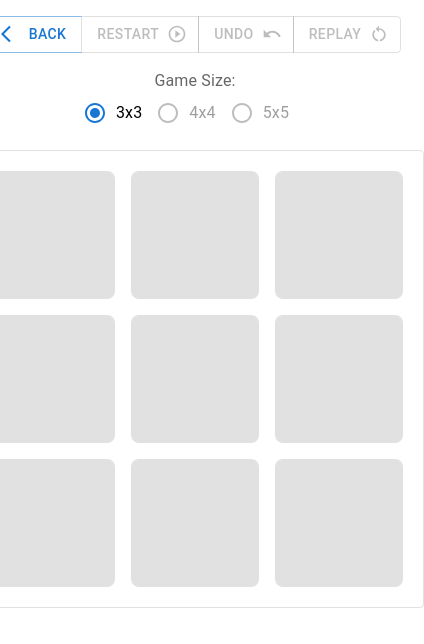
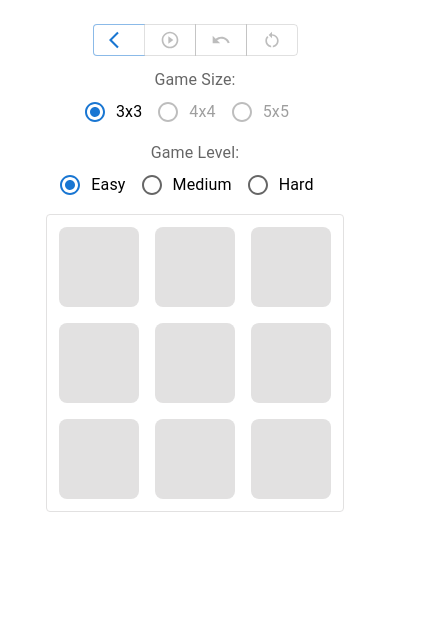
Before and after one commit to eugendred/tic-tac-toe, a React (Vite) app: page /single-player/1 in a window 390 px wide. Shown: the top 644 px of the page, 424 px wide, since content can reach past the window. Built offline with nearby package versions, Linux system fonts and the light colour scheme.

Commit message:
Mobile adaptation + Game complexity (#2)
* update title animation & style

* animated title color

* mobile adaptation

* game complexity

* remove unused mui components

```diff
--- a/src/components/animated-title/styles.scss
+++ b/src/components/animated-title/styles.scss
@@ -55,4 +55,12 @@
     10%, 40% { transform: translateY(-8vh) scaleY(1); }
     90% { transform: translateY(-8vh) scaleY(3); }
   }
+
+  @media (max-width: 640px) {
+    font-size: 4.5rem;
+  }
+
+  @media (max-width: 480px) {
+    font-size: 2.875rem;
+  }
 }
--- a/src/components/layout/index.tsx
+++ b/src/components/layout/index.tsx
@@ -1,3 +1,8 @@
 import { Outlet } from 'react-router-dom';
+import Container from '@mui/material/Container';
 
-export const BaseLayout: React.FC = () => <Outlet />;
+export const BaseLayout: React.FC = () => (
+  <Container maxWidth="lg">
+    <Outlet />
+  </Container>
+);
--- a/src/pages/single-player/index.tsx
+++ b/src/pages/single-player/index.tsx
@@ -16,12 +16,14 @@ import {
 import { ArrowBackIos, RestartAlt, PlayCircleOutline, Undo } from '@mui/icons-material';
 
 import { SinglePlayerContext, ModalContext } from '../../providers';
+import useWindowSize from '../../hooks/useWindowSize';
+import { GameLevelEnum } from '../../utils';
 
 import { GameBoard, GameResultPopup } from './shared';
 
 const StyledGameLayout = styled(Box)({
-  height: '96vh',
-  padding: '1rem',
+  minHeight: '92vh',
+  padding: '1.5rem 1rem',
   display: 'flex',
   flexDirection: 'column',
   justifyContent: 'flex-start',
@@ -29,25 +31,43 @@ const StyledGameLayout = styled(Box)({
   textAlign: 'center',
 });
 
+const StyledButton = styled(Button)({
+  '@media (max-width: 576px)': {
+    '.MuiButton-startIcon': {
+      margin: 0,
+    },
+  },
+})
+
 const SinglePlayer: React.FC = () => {
   const { handleModal } = useContext(ModalContext);
   const {
     boardSize,
     boardState,
     gameState,
+    gameLevel,
     replaying,
     setBoardSize,
+    setGameLevel,
     restartGame,
     replayGame,
     undoMove,
   } = useContext(SinglePlayerContext);
   const navigateTo = useNavigate();
+  const { width } = useWindowSize();
 
   const gameStarted = useMemo(() => boardState.some((el) => el !== ''), [boardState]);
 
   const handleChangeBoardSize = useCallback(
     (e: React.ChangeEvent<HTMLInputElement>) => {
       if (!gameStarted) setBoardSize(Number(e.target.value));
+    },
+    [gameStarted],
+  );
+
+  const handleChangeGameLevel = useCallback(
+    (e: any) => {
+      if (!gameStarted) setGameLevel(e.target.value);
     },
     [gameStarted],
   );
@@ -68,44 +88,43 @@ const SinglePlayer: React.FC = () => {
 
   return (
     <StyledGameLayout>
-      <Box sx={{ mb: 2 }}>
+      <Box sx={{ mb: 1.5 }}>
         <ButtonGroup variant="outlined">
-          <Button
+          <StyledButton
             startIcon={<ArrowBackIos />}
             onClick={handleGoBack}
           >
-            Back
-          </Button>
-          <Button
+            {width > 576 ? 'Back' : ''}
+          </StyledButton>
+          <StyledButton
             disabled={!gameStarted || replaying}
-            endIcon={<PlayCircleOutline />}
+            startIcon={<PlayCircleOutline />}
             onClick={restartGame}
           >
-            Restart
-          </Button>
-          <Button
+            {width > 576 ? 'Restart' : ''}
+          </StyledButton>
+          <StyledButton
             disabled={!gameStarted || replaying}
-            endIcon={<Undo />}
+            startIcon={<Undo />}
             onClick={undoMove}
           >
-            Undo
-          </Button>
-          <Button
+            {width > 576 ? 'Undo' : ''}
+          </StyledButton>
+          <StyledButton
             disabled={!gameState.gameOver || replaying}
-            endIcon={<RestartAlt />}
+            startIcon={<RestartAlt />}
             onClick={replayGame}
           >
-            Replay
-          </Button>
+            {width > 576 ? 'Replay' : ''}
+          </StyledButton>
         </ButtonGroup>
       </Box>
 
-      <Box sx={{ mb: 2 }}>
+      <Box sx={{ mb: 1 }}>
         <FormControl>
           <FormLabel>Game Size:</FormLabel>
           <RadioGroup
             row
-            name="board_size"
             value={boardSize || 3}
             onChange={handleChangeBoardSize}
           >
@@ -120,6 +139,21 @@ const SinglePlayer: React.FC = () => {
         </FormControl>
       </Box>
 
+      <Box sx={{ mb: 1 }}>
+        <FormControl>
+          <FormLabel>Game Level:</FormLabel>
+          <RadioGroup
+            row
+            value={gameLevel || GameLevelEnum.EASY}
+            onChange={handleChangeGameLevel}
+          >
+            <FormControlLabel control={<Radio />} value={GameLevelEnum.EASY} label="Easy" />
+            <FormControlLabel control={<Radio />} value={GameLevelEnum.MEDIUM} label="Medium" />
+            <FormControlLabel control={<Radio />} value={GameLevelEnum.HARD} label="Hard" />
+          </RadioGroup>
+        </FormControl>
+      </Box>
+
       <GameBoard />
     </StyledGameLayout>
   );
--- a/src/pages/single-player/shared/board/index.tsx
+++ b/src/pages/single-player/shared/board/index.tsx
@@ -31,7 +31,7 @@ const StyledBoardContainer = styled(Box)({
 const StyledPlayArea = styled(Box)({
   borderRadius: '0.25rem',
   border: '1px solid #e2e1e1',
-  padding: '0.75rem',
+  padding: '0.25rem',
   display: 'grid',
 
   '.board-cell': {
@@ -60,6 +60,22 @@ const StyledPlayArea = styled(Box)({
       opacity: 1,
     },
   },
+
+  '@media (max-width: 576px)': {
+    '.board-cell': {
+      padding: '1.785rem',
+      height: '6.25rem',
+      width: '6.25rem',
+    },
+  },
+
+  '@media (max-width: 480px)': {
+    '.board-cell': {
+      padding: '1.5rem',
+      height: '5rem',
+      width: '5rem',
+    }
+  }
 });
 
 export const GameBoard: React.FC = memo(() => {
--- a/src/pages/welcome/index.tsx
+++ b/src/pages/welcome/index.tsx
@@ -8,8 +8,8 @@ import useFetch from '../../hooks/useFetch';
 import { AnimatedTitle, GameBoardPreview } from '../../components';
 
 const BaseContainer = styled(Box)({
-  height: '96vh',
-  padding: '1rem',
+  minHeight: '92vh',
+  padding: '1.5rem 1rem',
   display: 'flex',
   flexDirection: 'column',
   justifyContent: 'center',
--- a/src/providers/singlePlayerProvider.tsx
+++ b/src/providers/singlePlayerProvider.tsx
@@ -1,7 +1,7 @@
 import { useState, useCallback, useEffect, useMemo, useRef, createContext, PropsWithChildren } from 'react';
 
 import useFetch from '../hooks/useFetch';
-import { GameHistoryAction, IGameHistoryAction } from '../utils';
+import { GameHistoryAction, IGameHistoryAction, GameLevelEnum } from '../utils';
 
 const DEFAULT_BOARD_SIZE = 3;
 
@@ -14,11 +14,13 @@ export type SinglePlayerContextProps = {
   readonly boardSize: number;
   readonly boardState: string[];
   readonly gameState: GameStateProps;
+  readonly gameLevel: GameLevelEnum;
   readonly gameHistory: IGameHistoryAction[];
   readonly loading: boolean;
   readonly replaying: boolean;
   setBoardSize: (size: number) => void;
   setLoading: (state: boolean) => void,
+  setGameLevel: (level: GameLevelEnum) => void,
   addToHistory: (player: string, position: number) => void,
   initGame: () => void,
   restartGame: () => void,
@@ -35,6 +37,7 @@ const useComposedSinglePlayer = () => {
   const [boardState, setBoardState] = useState(Array.from({ length: boardSize * boardSize }).fill('') as string[]);
   const [gameHistory, setGameHistory] = useState([]);
   const [gameState, setGameState] = useState({ gameOver: false, winner: '' });
+  const [gameLevel, setGameLevel] = useState(GameLevelEnum.EASY);
   const [loading, setLoading] = useState(false);
   const [replaying, setReplaying] = useState(false);
   const timeoutRef = useRef<any>(null);
@@ -83,6 +86,7 @@ const useComposedSinglePlayer = () => {
         setLoading(true);
         const res = await postData('/api/make-move', {
           board: nextState,
+          level: gameLevel,
           moveIdx,
         });
         if (res) {
@@ -96,7 +100,7 @@ const useComposedSinglePlayer = () => {
         setLoading(false);
       }
     },
-    [postData, addToHistory],
+    [gameLevel, postData, addToHistory],
   );
 
   const undoMove = useCallback(
@@ -155,10 +159,12 @@ const useComposedSinglePlayer = () => {
       boardSize,
       boardState,
       gameState,
+      gameLevel,
       gameHistory,
       loading,
       replaying,
       setBoardSize,
+      setGameLevel,
       setLoading,
       addToHistory,
       initGame,
@@ -171,10 +177,12 @@ const useComposedSinglePlayer = () => {
       boardSize,
       boardState,
       gameState,
+      gameLevel,
       gameHistory,
       loading,
       replaying,
       setBoardSize,
+      setGameLevel,
       setLoading,
       addToHistory,
       initGame,
--- a/src/utils/gameManager.ts
+++ b/src/utils/gameManager.ts
@@ -1,8 +1,26 @@
 import { sleep } from './common';
+
+export enum GameLevelEnum {
+  EASY = 'EASY',
+  MEDIUM = 'MEDIUM',
+  HARD = 'HARD',
+}
 
 export type GameState = {
   gameOver: boolean;
   winner: string;
+};
+
+export const getGamePrecision = (level: GameLevelEnum): number => {
+  switch (level) {
+    case GameLevelEnum.HARD:
+      return 92;
+    case GameLevelEnum.MEDIUM:
+      return 68;
+    case GameLevelEnum.EASY:
+    default:
+      return 36;
+  }
 };
 
 export const getEmptyCellsIds = (board: string[]): number[] => {
@@ -98,10 +116,17 @@ export const minimax = ( board: string[], depth: number, isMaximizing: boolean):
   }
 };
 
-export const calcNextMove = (board: string[], aiPrecision: number): number | null => {
+export const calcNextMove = (board: string[], aiPrecision: GameLevelEnum): number | null => {
+  const emptyCells = getEmptyCellsIds(board);
+  const gamePrecision: number = getGamePrecision(aiPrecision);
+  const randomValue = Math.round(Math.random() * 100);
+
+  if (randomValue > gamePrecision && emptyCells.length > 0) {
+    return emptyCells[Math.floor(Math.random() * emptyCells.length)];
+  }
+
   let bestScore = -Infinity;
   let bestMove: number | null = null;
-  const emptyCells = getEmptyCellsIds(board);
 
   for (const index of emptyCells) {
     board[index] = 'O';
@@ -112,11 +137,6 @@ export const calcNextMove = (board: string[], aiPrecision: number): number | nul
       bestScore = score;
       bestMove = index;
     }
-  }
-
-  const randomValue = Math.random() * 100;
-  if (randomValue < aiPrecision && emptyCells.length > 0) {
-    return emptyCells[Math.floor(Math.random() * emptyCells.length)];
   }
 
   return bestMove;
@@ -133,7 +153,8 @@ export const fakeController = async (endpoint: string, reqData: any): Promise<an
 
     case '/api/make-move': {
       await sleep(1000);
-      const gameState = evaluateGame(reqData.board);
+      const { board, level } = reqData;
+      const gameState = evaluateGame(board);
       if (gameState.gameOver) {
         return {
           data: {
@@ -144,8 +165,8 @@ export const fakeController = async (endpoint: string, reqData: any): Promise<an
         };
       }
 
-      const nextBoard = [...reqData.board];
-      const nextMoveIdx = calcNextMove(nextBoard, 0.8);
+      const nextBoard = [...board];
+      const nextMoveIdx = calcNextMove(nextBoard, level);
       if (nextMoveIdx !== null) {
         nextBoard[nextMoveIdx] = 'O';
       }
```
